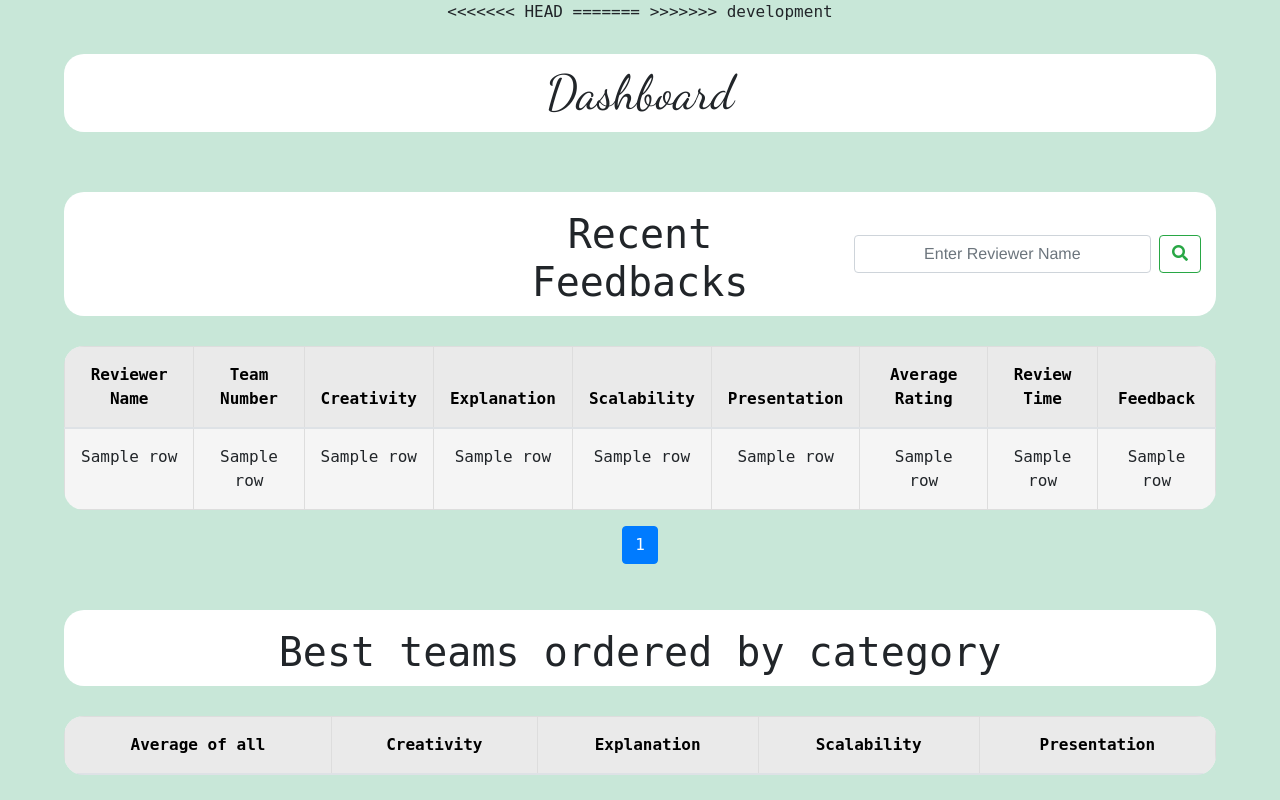
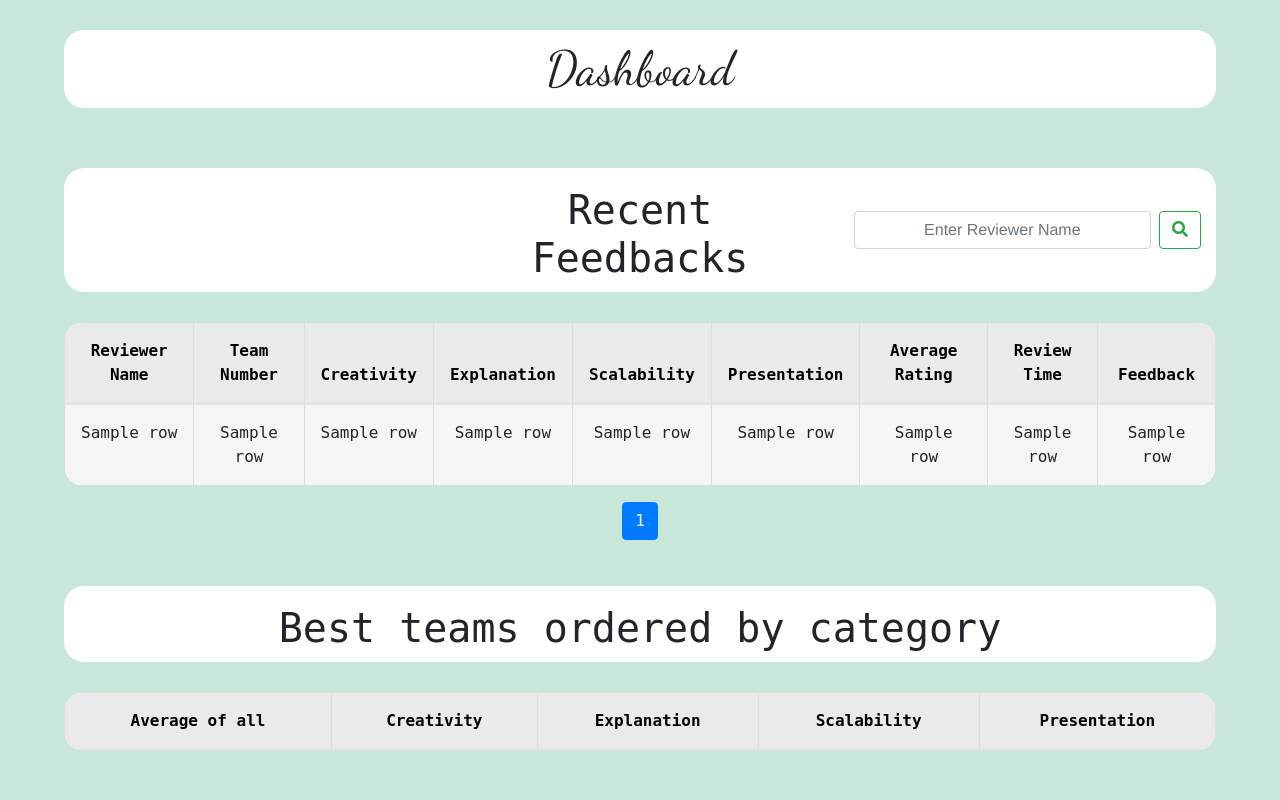
Before and after one commit to nishith-p-shetty/flask-feedback-form, a Flask app: template public/templates/dashboard.html in a window 1280 px wide. Run offline with Flask 2, Linux system fonts and the light colour scheme; the template is opened without the code that fills it: most values are stand-ins (such as "Sample title", 1, 10 or a date in 2020); lists and menus that the app fills with data are empty; some libraries are stand-ins or nearby versions.

Commit message:
Accept incoming changes

```diff
--- a/public/templates/dashboard.html
+++ b/public/templates/dashboard.html
@@ -1,14 +1,5 @@
 <!DOCTYPE html>
 <html lang="en">
-<<<<<<< HEAD
-<head>
-    <title>Dashboard</title>
-    <link href="https://stackpath.bootstrapcdn.com/bootstrap/4.5.0/css/bootstrap.min.css" rel="stylesheet">
-    <link rel="stylesheet" href="https://cdnjs.cloudflare.com/ajax/libs/font-awesome/5.15.3/css/all.min.css">
-    <link rel="stylesheet" href="{{ url_for('static', filename='css/styles.css')}}">
-</head>
-<body>
-=======
     <head>
         <title>Dashboard</title>
         <link
@@ -21,7 +12,6 @@
         <meta name="viewport" content="width=device-width, initial-scale=1">
     </head>
     <body>
->>>>>>> development
         <div class="form">
             <h1>Dashboard</h1>
         </div>
```
